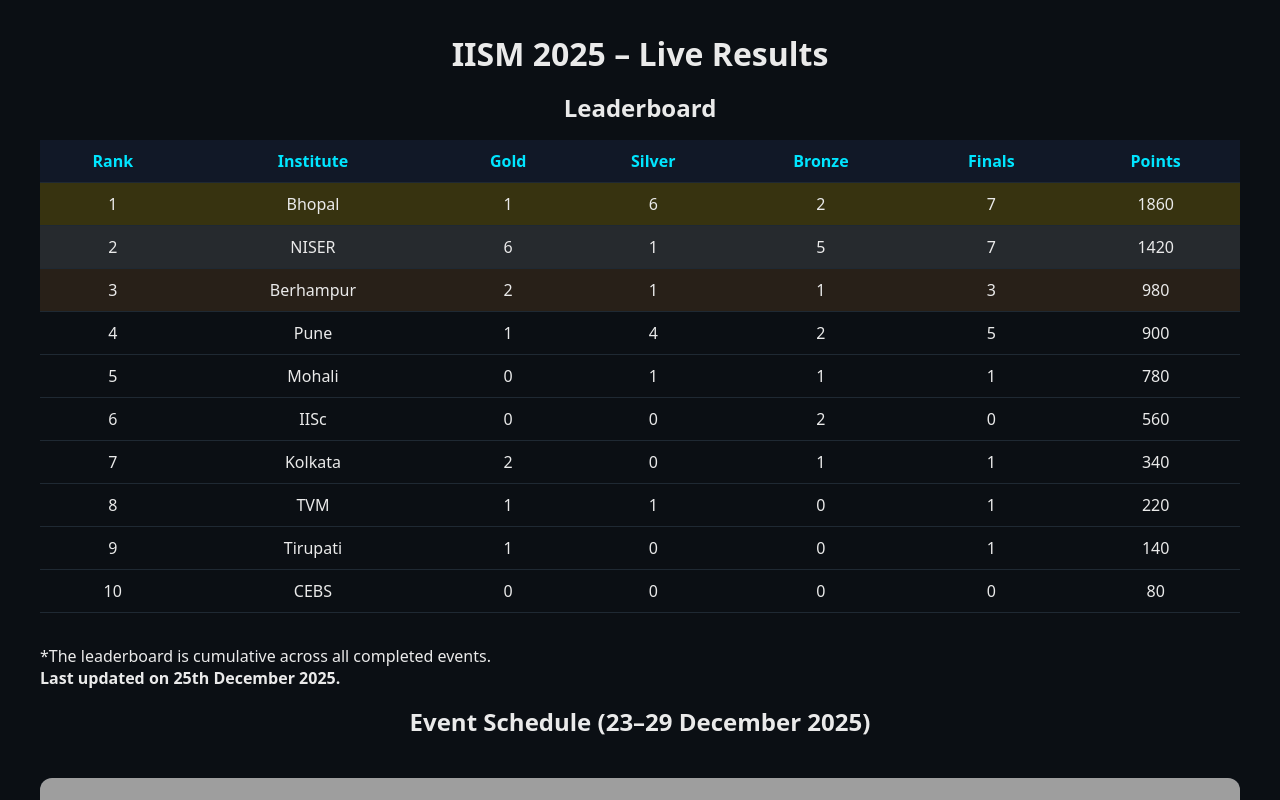
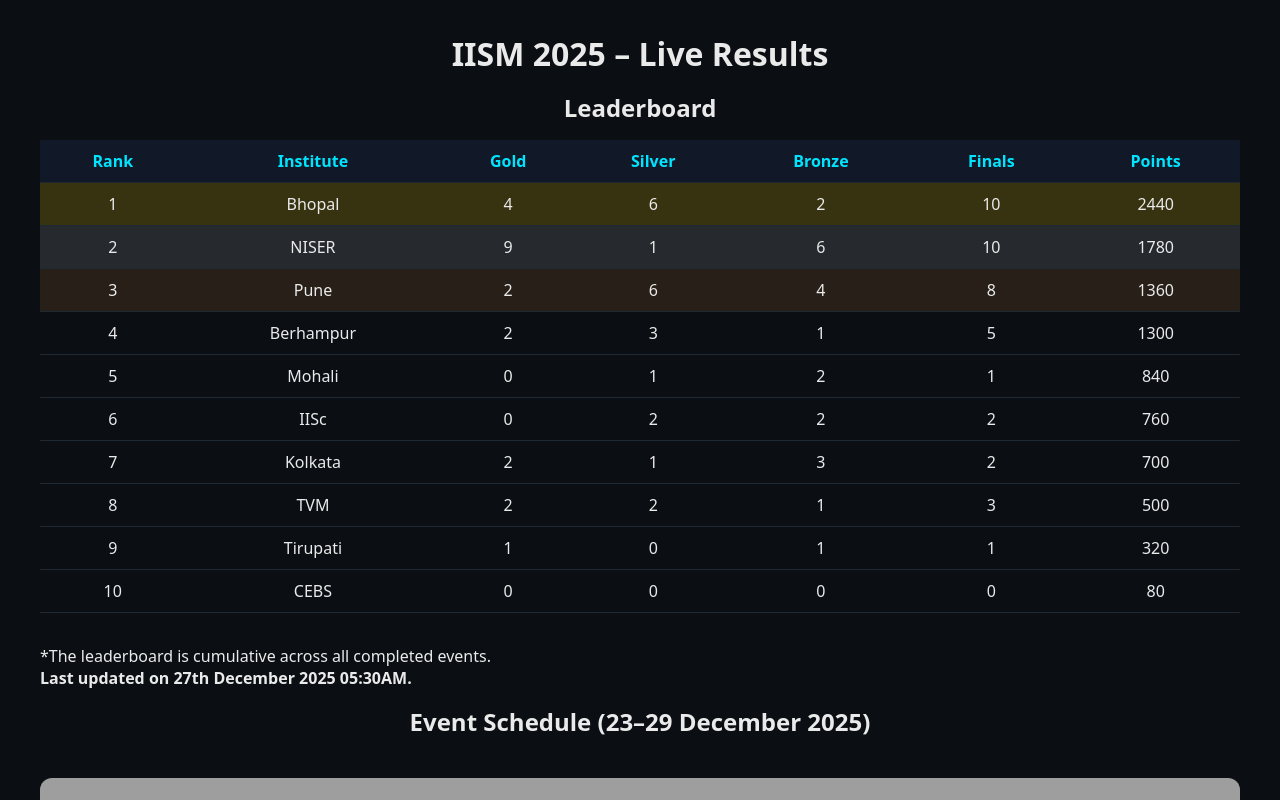
Before and after one commit to ItsShibD/IISM25, a plain HTML site: page index.html in a window 1280 px wide. Shown: the top 800 px of the page. Drawn offline with Linux system fonts and the light colour scheme; grey boxes are pictures that could not be loaded.

Commit message:
leader board with athletics till 26tth December 2025

```diff
--- a/index.html
+++ b/index.html
@@ -88,7 +88,7 @@
 
 <div class="note">
   *The leaderboard is cumulative across all completed events.<br>
-  <strong>Last updated on 25th December 2025.</strong>
+  <strong>Last updated on 27th December 2025 05:30AM.</strong>
 </div>
 
 <h2>Event Schedule (23–29 December 2025)</h2>
@@ -105,18 +105,18 @@
 </div>
 
 <script>
-/* ===== MANUAL LEADERBOARD DATA ===== */
+/* UPDATED LEADERBOARD DATA */
 const leaderboardData = [
-  { team:"Bhopal", gold:1, silver:6, bronze:2, finals:7, points:1860 },
-  { team:"NISER", gold:6, silver:1, bronze:5, finals:7, points:1420 },
-  { team:"Berhampur", gold:2, silver:1, bronze:1, finals:3, points:980 },
-  { team:"Pune", gold:1, silver:4, bronze:2, finals:5, points:900 },
-  { team:"Mohali", gold:0, silver:1, bronze:1, finals:1, points:780 },
-  { team:"IISc", gold:0, silver:0, bronze:2, finals:0, points:560 },
-  { team:"Kolkata", gold:2, silver:0, bronze:1, finals:1, points:340 },
-  { team:"TVM", gold:1, silver:1, bronze:0, finals:1, points:220 },
-  { team:"Tirupati", gold:1, silver:0, bronze:0, finals:1, points:140 },
-  { team:"CEBS", gold:0, silver:0, bronze:0, finals:0, points:80 }
+  { team:"Bhopal",     gold:4, silver:6, bronze:2, finals:10, points:2440 },
+  { team:"NISER",      gold:9, silver:1, bronze:6, finals:10, points:1780 },
+  { team:"Pune",       gold:2, silver:6, bronze:4, finals:8,  points:1360 },
+  { team:"Berhampur",  gold:2, silver:3, bronze:1, finals:5,  points:1300 },
+  { team:"Mohali",     gold:0, silver:1, bronze:2, finals:1,  points:840  },
+  { team:"IISc",       gold:0, silver:2, bronze:2, finals:2,  points:760  },
+  { team:"Kolkata",    gold:2, silver:1, bronze:3, finals:2,  points:700  },
+  { team:"TVM",        gold:2, silver:2, bronze:1, finals:3,  points:500  },
+  { team:"Tirupati",   gold:1, silver:0, bronze:1, finals:1,  points:320  },
+  { team:"CEBS",       gold:0, silver:0, bronze:0, finals:0,  points:80   }
 ];
 
 function renderLeaderboard() {
```
